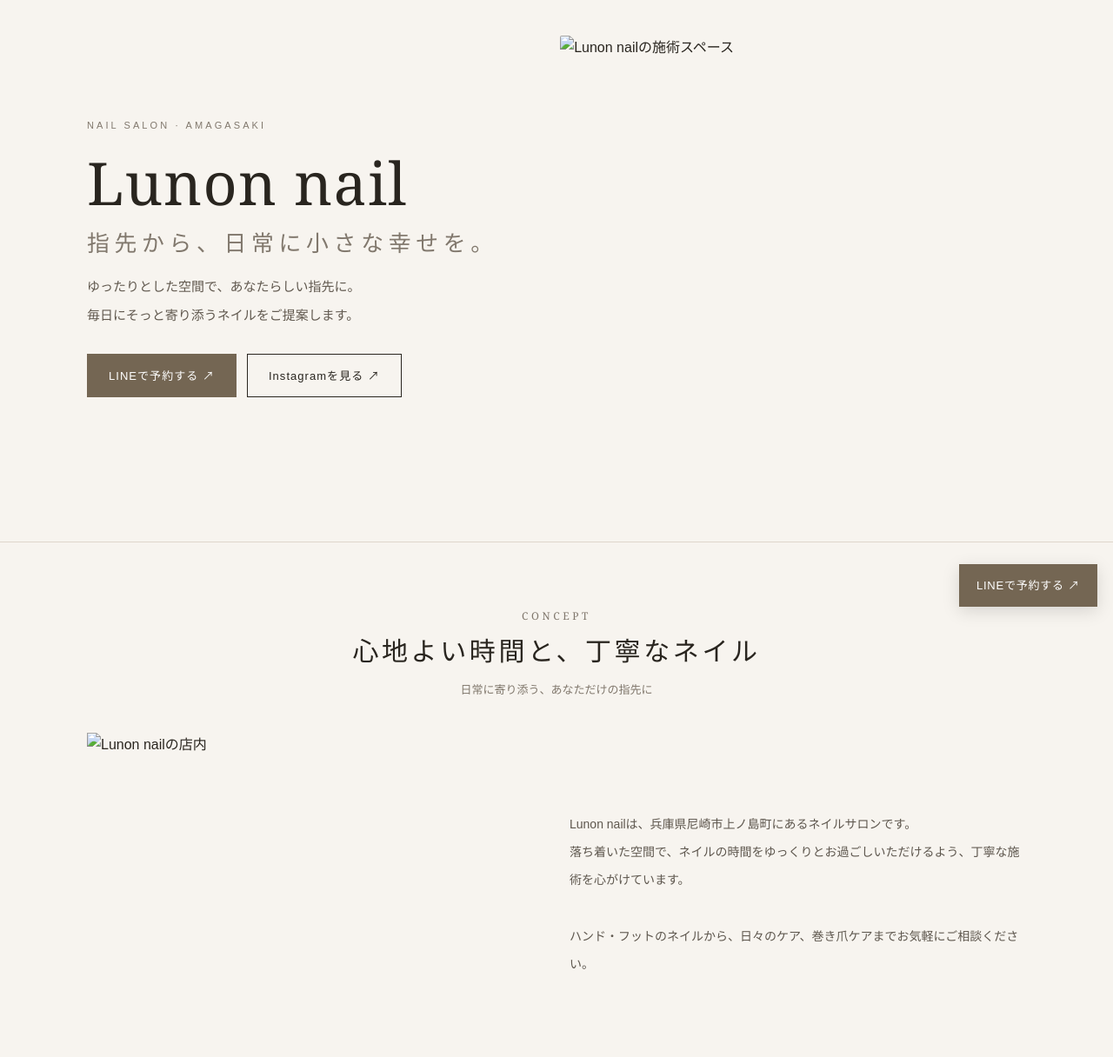
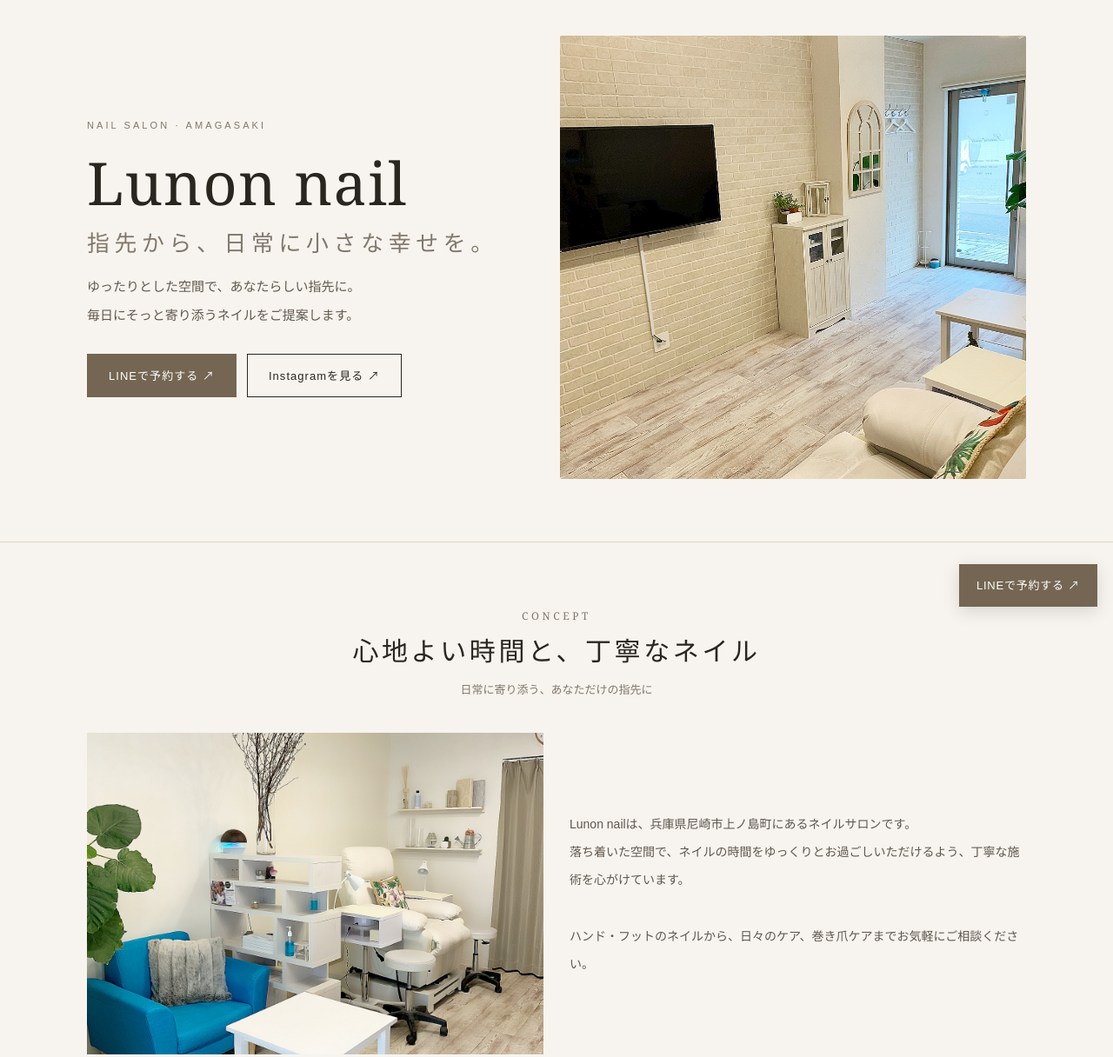
Before and after one commit to rieko1130-cyber/lunon-nail, a plain HTML site: page index.html in a window 1280 px wide. Shown: the part 84-1300 px from the top of the page at 87% size. Drawn offline with Linux system fonts and the light colour scheme; files whose address does not match are found by name.

Commit message:
Update index.html

```diff
--- a/index.html
+++ b/index.html
@@ -14,10 +14,10 @@
 <body>
 <header class="topbar"><div class="wrap nav"><a class="brand" href="#top" aria-label="Lunon nail トップ"><img src="lunon-logo.png" alt="Lunon nail"></a><nav class="links"><a href="#concept">CONCEPT</a><a href="#gallery">GALLERY</a><a href="#menu">MENU</a><a href="#access">ACCESS</a></nav></div></header>
 <main id="top">
-<section class="hero"><div class="wrap hero-grid"><div><div class="eyebrow">NAIL SALON · AMAGASAKI</div><h1>Lunon nail<span>指先から、日常に小さな幸せを。</span></h1><p class="lead">ゆったりとした空間で、あなたらしい指先に。<br>毎日にそっと寄り添うネイルをご提案します。</p><div class="actions"><a class="btn primary" href="https://lin.ee/yedRJRW" target="_blank" rel="noopener">LINEで予約する ↗</a><a class="btn light" href="https://www.instagram.com/lunon_nail?lqvp=c2wxZGdxMjF5enI4&utm_source=qr" target="_blank" rel="noopener">Instagramを見る ↗</a></div></div><img class="hero-photo" src="assets/salon-treatment.jpeg" alt="Lunon nailの施術スペース"></div></section>
-<section class="section" id="concept"><div class="wrap"><div class="section-head"><div class="en">CONCEPT</div><h2>心地よい時間と、丁寧なネイル</h2><p>日常に寄り添う、あなただけの指先に</p></div><div class="about-grid"><img src="assets/salon-interior.jpeg" alt="Lunon nailの店内"><div class="copy">Lunon nailは、兵庫県尼崎市上ノ島町にあるネイルサロンです。<br>落ち着いた空間で、ネイルの時間をゆっくりとお過ごしいただけるよう、丁寧な施術を心がけています。<br><br>ハンド・フットのネイルから、日々のケア、巻き爪ケアまでお気軽にご相談ください。</div></div></div></section>
+<section class="hero"><div class="wrap hero-grid"><div><div class="eyebrow">NAIL SALON · AMAGASAKI</div><h1>Lunon nail<span>指先から、日常に小さな幸せを。</span></h1><p class="lead">ゆったりとした空間で、あなたらしい指先に。<br>毎日にそっと寄り添うネイルをご提案します。</p><div class="actions"><a class="btn primary" href="https://lin.ee/yedRJRW" target="_blank" rel="noopener">LINEで予約する ↗</a><a class="btn light" href="https://www.instagram.com/lunon_nail?lqvp=c2wxZGdxMjF5enI4&utm_source=qr" target="_blank" rel="noopener">Instagramを見る ↗</a></div></div><img class="hero-photo" src="salon-treatment.jpeg" alt="Lunon nailの施術スペース"></div></section>
+<section class="section" id="concept"><div class="wrap"><div class="section-head"><div class="en">CONCEPT</div><h2>心地よい時間と、丁寧なネイル</h2><p>日常に寄り添う、あなただけの指先に</p></div><div class="about-grid"><img src="salon-interior.jpeg" alt="Lunon nailの店内"><div class="copy">Lunon nailは、兵庫県尼崎市上ノ島町にあるネイルサロンです。<br>落ち着いた空間で、ネイルの時間をゆっくりとお過ごしいただけるよう、丁寧な施術を心がけています。<br><br>ハンド・フットのネイルから、日々のケア、巻き爪ケアまでお気軽にご相談ください。</div></div></div></section>
 <section class="section" id="gallery"><div class="wrap"><div class="section-head"><div class="en">GALLERY</div><h2>Design Gallery</h2><p>これまでの施術デザインをご紹介します</p></div><div class="gallery">
-<img src="assets/nail-01.jpeg" alt="ネイルデザイン 1"><img src="assets/nail-02.jpeg" alt="ネイルデザイン 2"><img src="assets/nail-03.jpeg" alt="ネイルデザイン 3"><img src="assets/nail-04.jpeg" alt="ネイルデザイン 4"><img src="assets/nail-05.jpeg" alt="ネイルデザイン 5"><img src="assets/nail-06.jpeg" alt="ネイルデザイン 6"><img src="assets/nail-07.jpeg" alt="ネイルデザイン 7"><img src="assets/nail-08.jpeg" alt="ネイルデザイン 8"><img src="assets/nail-09.jpeg" alt="ネイルデザイン 9"><img src="assets/nail-10.jpeg" alt="ネイルデザイン 10">
+<img src="nail-01.jpeg" alt="ネイルデザイン 1"><img src="nail-02.jpeg" alt="ネイルデザイン 2"><img src="nail-03.jpeg" alt="ネイルデザイン 3"><img src="nail-04.jpeg" alt="ネイルデザイン 4"><img src="nail-05.jpeg" alt="ネイルデザイン 5"><img src="nail-06.jpeg" alt="ネイルデザイン 6"><img src="nail-07.jpeg" alt="ネイルデザイン 7"><img src="nail-08.jpeg" alt="ネイルデザイン 8"><img src="nail-09.jpeg" alt="ネイルデザイン 9"><img src="nail-10.jpeg" alt="ネイルデザイン 10">
 </div><p class="note">掲載デザインは過去の施術例です。デザインやパーツはご相談ください。</p></div></section>
 <section class="section" id="menu"><div class="wrap"><div class="section-head"><div class="en">MENU</div><h2>Menu & Price</h2><p>表示価格はすべて税込です</p></div><div class="menu-grid">
 <div class="menu-card"><h3>HAND <small>パラジェル使用</small></h3><div class="price-row"><span>ワンカラー</span><b>¥6,600</b></div><div class="price-row"><span>フレンチ</span><b>¥7,700</b></div><div class="price-row"><span>グラデーション</span><b>¥6,600</b></div><div class="price-row"><span>クリア</span><b>¥6,050</b></div></div>
```
